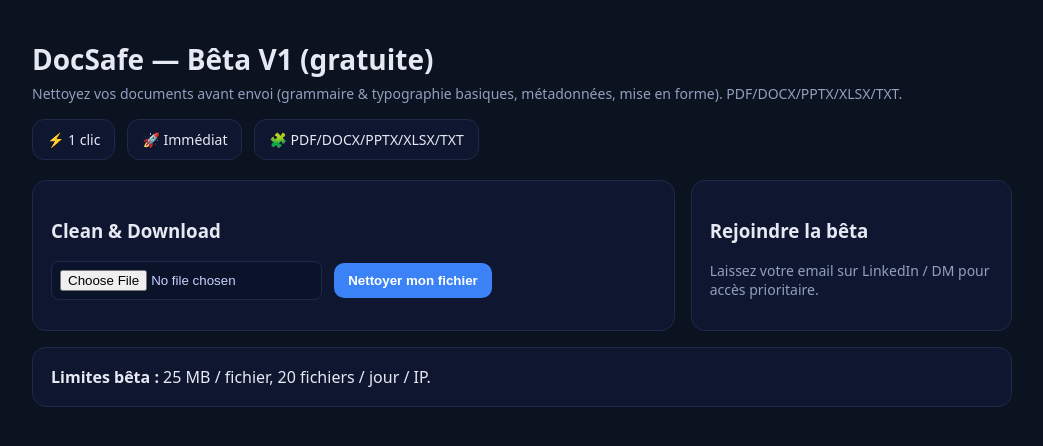
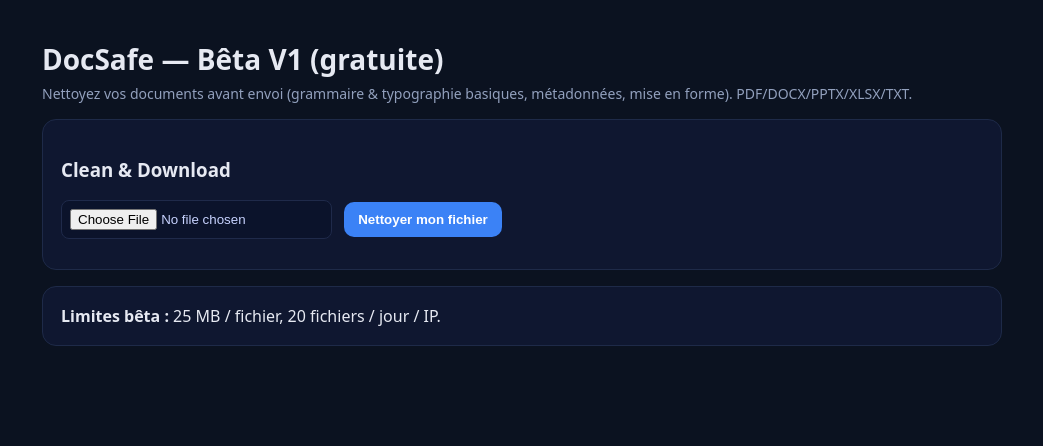
Before and after one commit to RomainCamilleDocsafe/docsafe-frontendv1, a plain HTML site: page index.html in a window 1280 px wide. Shown: the whole page, without its empty margins (118-1161 px from the left). Drawn offline with Linux system fonts and the light colour scheme.

Commit message:
index.html

```diff
--- a/index.html
+++ b/index.html
@@ -5,35 +5,25 @@
 <meta name="viewport" content="width=device-width,initial-scale=1" />
 <title>DocSafe — Bêta V1</title>
 <style>
-  :root { --bg:#0b1220; --panel:#0f1730; --txt:#e6e9f2; --muted:#92a0bd; --acc:#3b82f6; --ok:#16a34a; --err:#ef4444; }
-  html,body{margin:0;background:var(--bg);color:var(--txt);font-family:system-ui,-apple-system,Segoe UI,Inter,Roboto,Arial,sans-serif;}
-  .wrap{max-width:980px;margin:40px auto;padding:0 16px;}
-  h1{font-size:28px;margin:0 0 6px}
+  :root { --bg:#0b1220; --panel:#0f1730; --txt:#e6e9f2; --muted:#92a0bd; --acc:#3b82f6; }
+  html,body{margin:0;background:var(--bg);color:var(--txt);font-family:system-ui,Inter,Segoe UI,Roboto,Arial,sans-serif}
+  .wrap{max-width:960px;margin:40px auto;padding:0 16px}
+  h1{margin:0 0 6px;font-size:28px}
   .muted{color:var(--muted);font-size:14px}
-  .cards{display:flex;gap:12px;margin:16px 0 20px;flex-wrap:wrap}
-  .chip{background:var(--panel);border:1px solid #1e2a48;border-radius:12px;padding:10px 14px;font-size:14px}
-  .panel{background:var(--panel);border:1px solid #1e2a48;border-radius:14px;padding:18px}
-  .grid{display:grid;grid-template-columns:2fr 1fr;gap:16px}
-  .btn{background:var(--acc);border:none;color:white;border-radius:10px;padding:10px 14px;font-weight:600;cursor:pointer}
+  .panel{background:#0f1730;border:1px solid #1e2a48;border-radius:14px;padding:18px;margin-top:16px}
+  .btn{background:var(--acc);border:none;color:#fff;border-radius:10px;padding:10px 14px;font-weight:600;cursor:pointer}
   .btn:disabled{opacity:.6;cursor:not-allowed}
   input[type=file]{background:#0b132b;border:1px solid #1f2a4a;color:#c7d2fe;padding:8px;border-radius:8px}
   .msg{margin-top:8px;font-size:14px}
+  .report{margin-top:12px;font-size:13px;color:#a9b7d9;white-space:pre-wrap}
   .alt{background:#0b132b;border:1px solid #2a3a67;color:#c7d2fe}
-  .report{margin-top:12px;font-size:13px;color:#a9b7d9;white-space:pre-wrap}
 </style>
 </head>
 <body>
-<div class="wrap">
-  <h1>DocSafe — Bêta V1 (gratuite)</h1>
-  <div class="muted">Nettoyez vos documents avant envoi (grammaire & typographie basiques, métadonnées, mise en forme). PDF/DOCX/PPTX/XLSX/TXT.</div>
+  <div class="wrap">
+    <h1>DocSafe — Bêta V1 (gratuite)</h1>
+    <div class="muted">Nettoyez vos documents avant envoi (grammaire & typographie basiques, métadonnées, mise en forme). PDF/DOCX/PPTX/XLSX/TXT.</div>
 
-  <div class="cards">
-    <div class="chip">⚡ 1 clic</div>
-    <div class="chip">🚀 Immédiat</div>
-    <div class="chip">🧩 PDF/DOCX/PPTX/XLSX/TXT</div>
-  </div>
-
-  <div class="grid">
     <div class="panel">
       <h3>Clean & Download</h3>
       <input id="f" type="file" />
@@ -41,19 +31,11 @@
       <div id="msg" class="msg"></div>
       <div id="out" class="report"></div>
     </div>
-    <div class="panel">
-      <h3>Rejoindre la bêta</h3>
-      <div class="muted">Laissez votre email sur LinkedIn / DM pour accès prioritaire.</div>
-    </div>
+
+    <div class="panel"><strong>Limites bêta :</strong> 25 MB / fichier, 20 fichiers / jour / IP.</div>
   </div>
 
-  <div class="panel" style="margin-top:16px">
-    <strong>Limites bêta :</strong> 25&nbsp;MB / fichier, 20 fichiers / jour / IP.
-  </div>
-</div>
-
 <script>
-  // ⚠️ Mets l’URL de ton backend Render ici :
   const API = "https://docsafe-backendv1.onrender.com";
 
   const f   = document.getElementById("f");
@@ -61,13 +43,15 @@
   const msg = document.getElementById("msg");
   const out = document.getElementById("out");
 
-  go.onclick = async () => {
+  go.addEventListener("click", async () => {
     out.textContent = "";
     msg.textContent = "";
+
     if (!f.files || f.files.length === 0) {
       msg.textContent = "Choisissez un fichier.";
       return;
     }
+
     const file = f.files[0];
     const form = new FormData();
     form.append("file", file);
@@ -76,15 +60,16 @@
     msg.textContent = "Traitement en cours…";
 
     try {
-      const r = await fetch(API + "/api/clean", { method:"POST", body: form });
+      const r = await fetch(API + "/api/clean", { method: "POST", body: form });
       if (!r.ok) {
         let err = "Erreur serveur";
         try { err = (await r.json()).error || err; } catch {}
         throw new Error(err + " (HTTP " + r.status + ")");
       }
-      const report = r.headers.get("X-DocSafe-Report");
+
+      const report = r.headers.get("X-DocSafe-Report") || "";
       const blob = await r.blob();
-      const url = URL.createObjectURL(blob);
+      const url  = URL.createObjectURL(blob);
 
       const a = document.createElement("a");
       a.href = url;
@@ -97,4 +82,20 @@
       if (report) {
         const p = document.createElement("div");
         p.className = "report";
-        p.textContent =
+        p.textContent = "Rapport : " + report;
+        out.appendChild(p);
+      }
+
+      msg.textContent = "Terminé ✔️";
+    } catch (e) {
+      console.error(e);
+      msg.textContent = e.message.includes("Failed to fetch")
+        ? "Réseau/CORS : vérifie l’URL API et réessaie (ton /health répond bien ✅)."
+        : e.message;
+    } finally {
+      go.disabled = false;
+    }
+  });
+</script>
+</body>
+</html>
```
